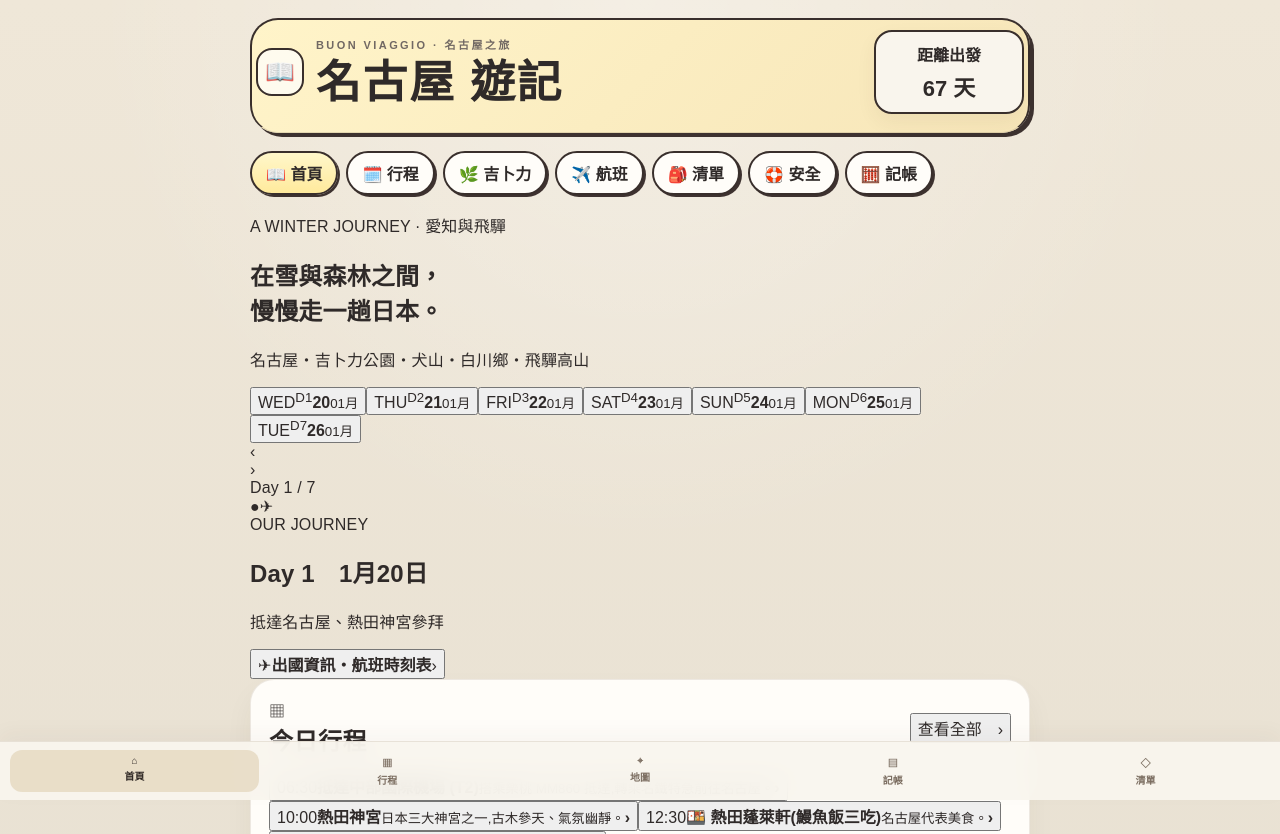
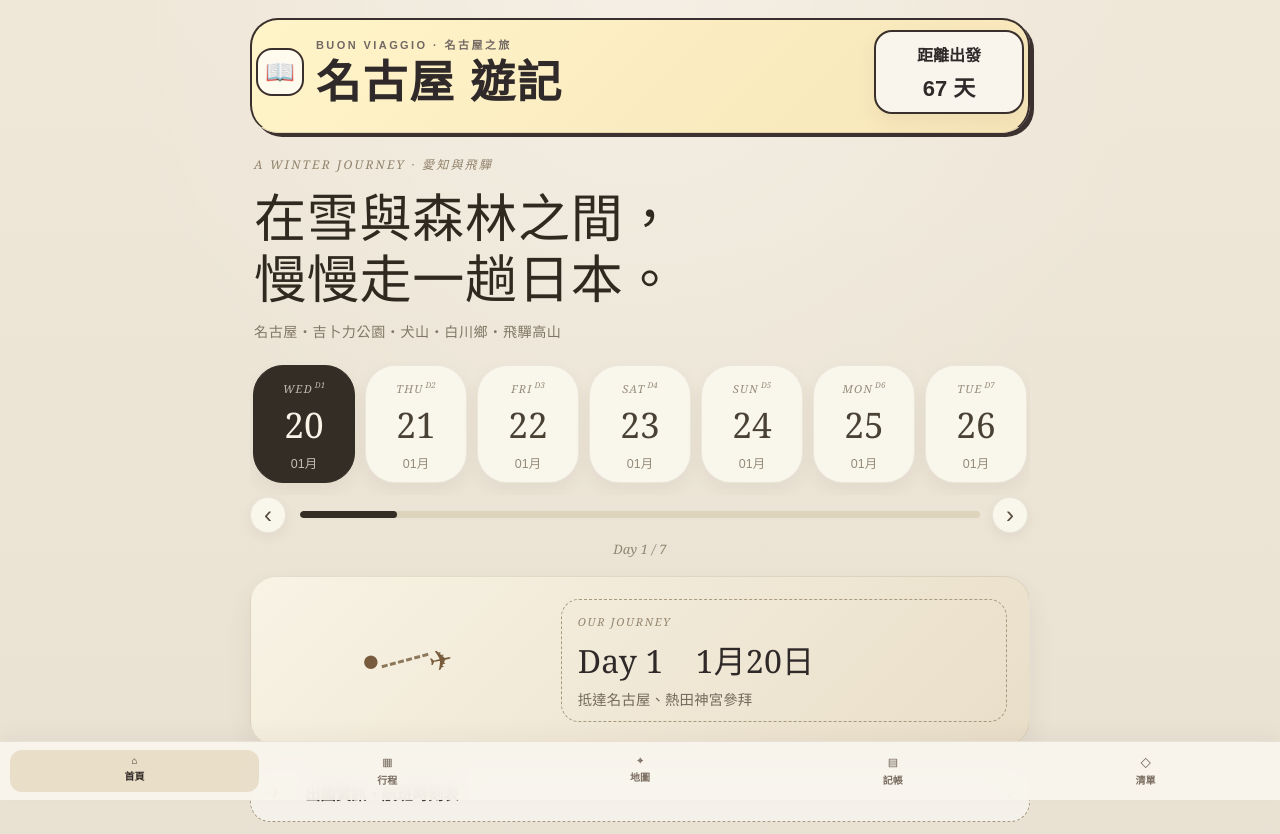
Before and after one commit to smile79505/2027-, a plain HTML site: page index.html in a window 1280 px wide. Shown: the top 834 px of the page. Drawn offline with Linux system fonts and the light colour scheme; no server answers.

Commit message:
Fix home layout and restore date selector styling

```diff
--- a/travel-theme.css
+++ b/travel-theme.css
@@ -159,6 +159,144 @@ body {
   color: #2f2824;
 }
 
+/* Home page: restore its journal layout and keep each day button linked to its schedule. */
+.tabbar { display: none !important; }
+.bottom-nav { display: flex !important; }
+
+#overview {
+  display: flex;
+  flex-direction: column;
+  gap: 18px;
+}
+
+.journey-intro { padding: 6px 4px 0; }
+.journey-kicker {
+  margin-bottom: 12px;
+  color: #92836c;
+  font: italic 12px/1.4 Georgia, "Times New Roman", serif;
+  letter-spacing: .18em;
+}
+.journey-intro h2 {
+  margin: 0;
+  color: #302920;
+  font: 500 clamp(2rem, 7vw, 3.25rem)/1.18 Georgia, "Noto Serif TC", serif;
+  letter-spacing: .015em;
+}
+.journey-intro p {
+  margin: 12px 0 0;
+  color: #827766;
+  font-size: .88rem;
+  letter-spacing: .04em;
+}
+
+.journey-calendar { padding: 2px 0 0; }
+.journey-days {
+  display: grid;
+  grid-auto-columns: minmax(78px, 1fr);
+  grid-auto-flow: column;
+  gap: 10px;
+  overflow-x: auto;
+  padding: 4px 3px 12px;
+  scrollbar-width: none;
+  scroll-snap-type: x mandatory;
+  -webkit-overflow-scrolling: touch;
+}
+.journey-days::-webkit-scrollbar { display: none; }
+.journey-day {
+  min-width: 78px;
+  height: 118px;
+  padding: 13px 8px 10px;
+  border: 1px solid rgba(126,108,80,.11);
+  border-radius: 30px;
+  background: #f9f6ec;
+  color: #4a4135;
+  box-shadow: 0 7px 18px rgba(67,55,39,.06);
+  display: flex;
+  flex-direction: column;
+  align-items: center;
+  justify-content: space-between;
+  scroll-snap-align: center;
+}
+.journey-day > span {
+  color: #968b79;
+  font: italic 11px Georgia, serif;
+  letter-spacing: .11em;
+}
+.journey-day sup { margin-left: 2px; font-size: 8px; letter-spacing: 0; }
+.journey-day strong { font: 400 2.2rem/1 Georgia, "Noto Serif TC", serif; }
+.journey-day small { color: #978c7a; font-size: .78rem; }
+.journey-day.active { background: #342d26; color: #f8f4e8; border-color: #342d26; }
+.journey-day.active > span,
+.journey-day.active small { color: rgba(248,244,232,.72); }
+
+.journey-progress {
+  display: grid;
+  grid-template-columns: 38px 1fr 38px;
+  align-items: center;
+  gap: 12px;
+  margin-top: 2px;
+}
+.progress-arrow {
+  width: 36px;
+  height: 36px;
+  display: grid;
+  place-items: center;
+  border-radius: 50%;
+  background: #f9f6ec;
+  border: 1px solid rgba(126,108,80,.12);
+  color: #554b3d;
+  font-size: 1.5rem;
+  box-shadow: 0 4px 12px rgba(67,55,39,.06);
+}
+.progress-track { height: 7px; overflow: hidden; border-radius: 99px; background: #ded3bc; }
+.progress-track i { display: block; width: 14.28%; height: 100%; border-radius: inherit; background: #342d26; transition: width .2s ease; }
+.journey-progress-caption { margin: 7px 0 0; text-align: center; color: #918672; font: italic 13px Georgia, serif; }
+
+.today-card {
+  min-height: 170px;
+  display: grid;
+  grid-template-columns: minmax(110px, .75fr) 1.25fr;
+  align-items: center;
+  gap: 20px;
+  padding: 22px;
+  border-radius: 26px;
+  background: linear-gradient(135deg, #f8f3e5, #e9dec8);
+  border: 1px solid rgba(126,108,80,.13);
+  box-shadow: 0 12px 26px rgba(67,55,39,.07);
+}
+.route-doodle { display: flex; align-items: center; justify-content: center; color: #785b3c; }
+.route-pin { font-size: 31px; }
+.route-dash { width: 48px; border-top: 3px dashed #8e785b; transform: rotate(-15deg); }
+.route-plane { font-size: 28px; transform: rotate(-12deg); }
+.today-copy { min-width: 0; padding: 12px 16px; border: 1px dashed #a99a7f; border-radius: 18px; }
+.today-label { color: #95856d; font: italic 11px Georgia, serif; letter-spacing: .15em; }
+.today-copy h2 { margin: 10px 0 6px; font: 400 clamp(1.3rem, 4vw, 2rem)/1.3 Georgia, "Noto Serif TC", serif; }
+.today-copy p { margin: 0; color: #756a5d; font-size: .9rem; }
+
+.flight-link {
+  width: 100%;
+  min-height: 58px;
+  padding: 12px 16px;
+  display: grid;
+  grid-template-columns: 28px 1fr 18px;
+  align-items: center;
+  gap: 10px;
+  text-align: left;
+  color: #41382e;
+  background: rgba(255,255,255,.52);
+  border: 1px dashed #a99a7f;
+  border-radius: 20px;
+  font-size: .96rem;
+}
+.flight-link > span:first-child { color: #806344; font-size: 1.2rem; }
+.flight-link-arrow { justify-self: end; color: #887a65; font-size: 1.4rem; }
+
+/* Avoid duplicate detail: full schedule exists only on the itinerary page. */
+.home-itinerary { display: none !important; }
+.home-weather { margin-top: 0; }
+.home-weather .weather-grid { display: block; }
+.weather-week-grid { grid-template-columns: repeat(3, minmax(0, 1fr)); }
+
 @media (max-width: 680px) {
   body { padding: 12px 12px 100px; }
   .topbar { padding: 8px 2px 12px; }
@@ -167,4 +305,21 @@ body {
   #itinerary .card { padding: 14px; }
   #itinerary .day-row { margin-right: -2px; }
   #itinerary .day-btn { min-width: 92px; }
+  #overview { gap: 14px; }
+  .journey-intro { padding-top: 0; }
+  .journey-intro h2 { font-size: clamp(2rem, 8vw, 2.7rem); }
+  .journey-days { grid-auto-columns: 82px; gap: 9px; margin-right: -12px; }
+  .journey-day { min-width: 82px; height: 112px; border-radius: 26px; }
+  .today-card { min-height: 150px; grid-template-columns: 88px minmax(0,1fr); gap: 12px; padding: 14px 10px; }
+  .route-dash { width: 24px; }
+  .route-pin { font-size: 24px; }
+  .route-plane { font-size: 21px; }
+  .today-copy { padding: 12px 10px; }
+  .today-copy p { font-size: .78rem; }
+  .flight-link { font-size: .87rem; }
+  .weather-week-grid { grid-template-columns: repeat(2, minmax(0, 1fr)); gap: 9px; }
 }
+
+@media (prefers-reduced-motion: reduce) {
+  .progress-track i { transition: none; }
+}
```
